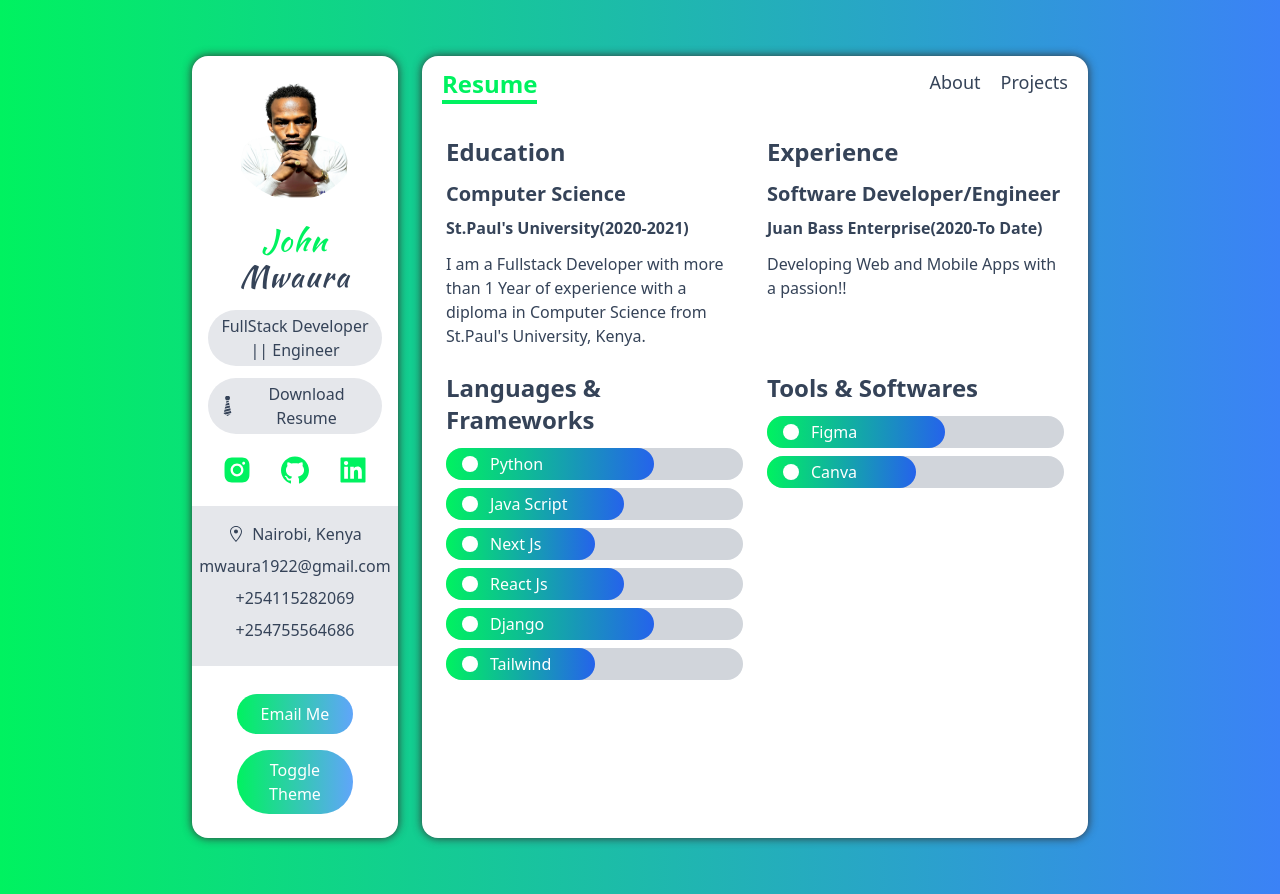
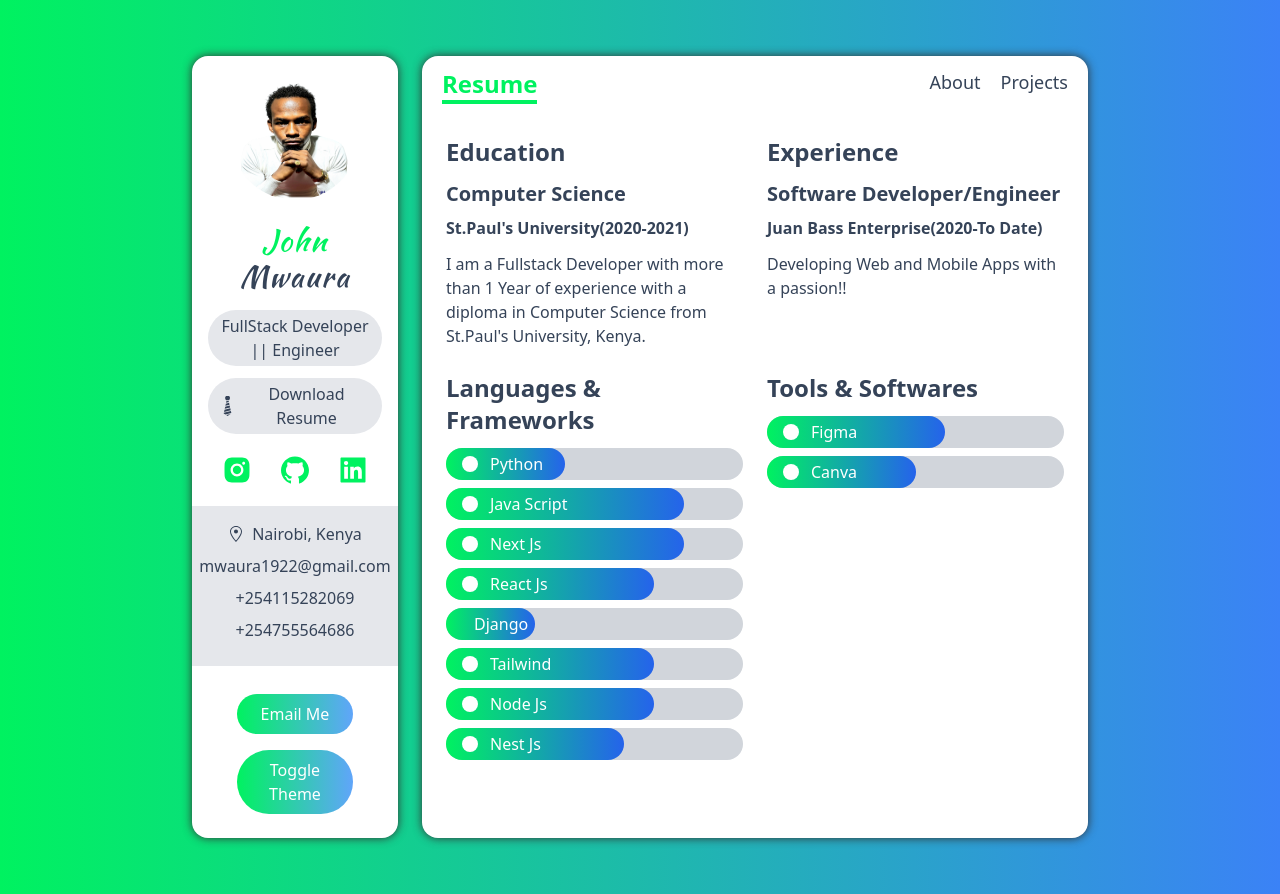
Before and after one commit to Jonnie-bot/mywebnextcv, a Next.js app: page /resume in a window 1280 px wide. Built offline with nearby package versions, Linux system fonts and the light colour scheme.

Commit message:
Update data.ts
Added a few frameworks have been using of late.

```diff
--- a/data.ts
+++ b/data.ts
@@ -44,7 +44,7 @@ export const services: IService[] = [
 		Icon: MdDeveloperMode,
 		title: "Mobile App Development",
 		description:
-			"I can build a beautiful and scalable mobile app using <b> React Native</b>",
+			"I can build a beautiful and scalable mobile app using <b> React Native and Expo</b>",
 	},
 ];
 
@@ -52,32 +52,42 @@ export const languages: ISkill[] = [
 	{
 		Icon: BsCircleFill,
 		name: "Python",
+		level: "40%",
+	},
+	{
+		Icon: BsCircleFill,
+		name: "Java Script",
+		level: "80%",
+	},
+	{
+		Icon: BsCircleFill,
+		name: "Next Js",
+		level: "80%",
+	},
+	{
+		Icon: BsCircleFill,
+		name: "React Js",
 		level: "70%",
 	},
 	{
 		Icon: BsCircleFill,
-		name: "Java Script",
-		level: "60%",
+		name: "Django",
+		level: "30%",
 	},
 	{
 		Icon: BsCircleFill,
-		name: "Next Js",
-		level: "50%",
-	},
-	{
-		Icon: BsCircleFill,
-		name: "React Js",
-		level: "60%",
-	},
-	{
-		Icon: BsCircleFill,
-		name: "Django",
+		name: "Tailwind",
 		level: "70%",
 	},
 	{
 		Icon: BsCircleFill,
-		name: "Tailwind",
-		level: "50%",
+		name: "Node Js",
+		level: "70%",
+	},
+	{
+		Icon: BsCircleFill,
+		name: "Nest Js",
+		level: "60%",
 	},
 ];
 
```
